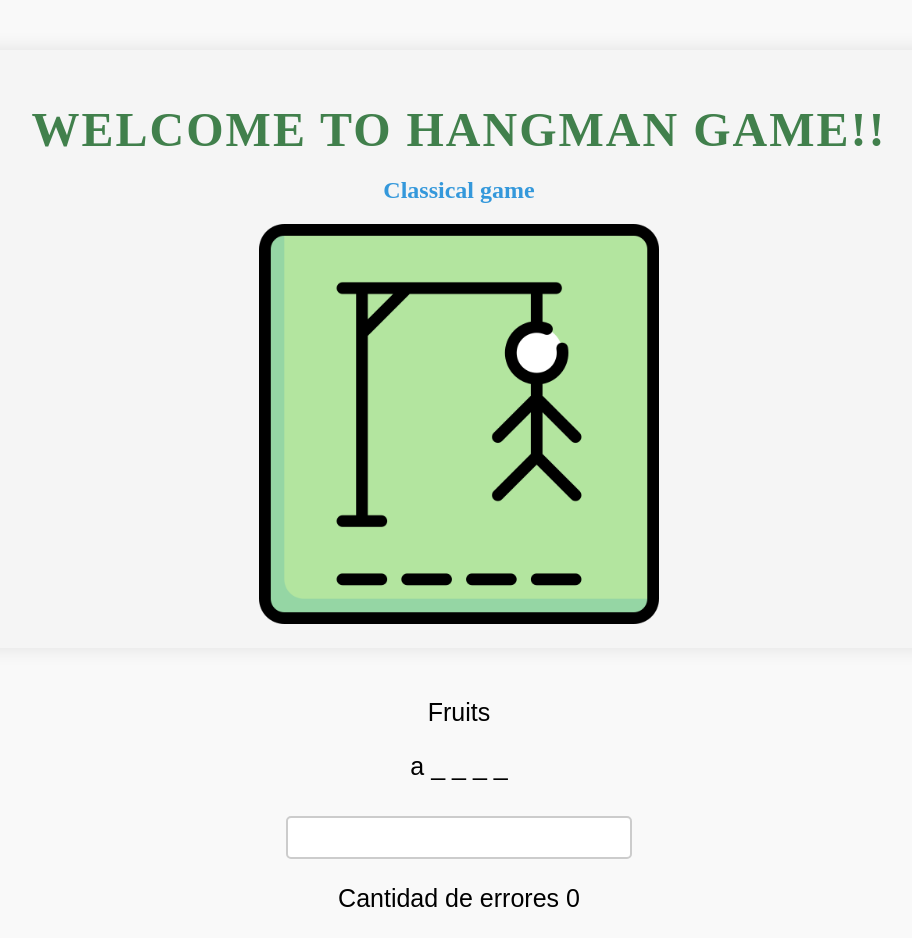
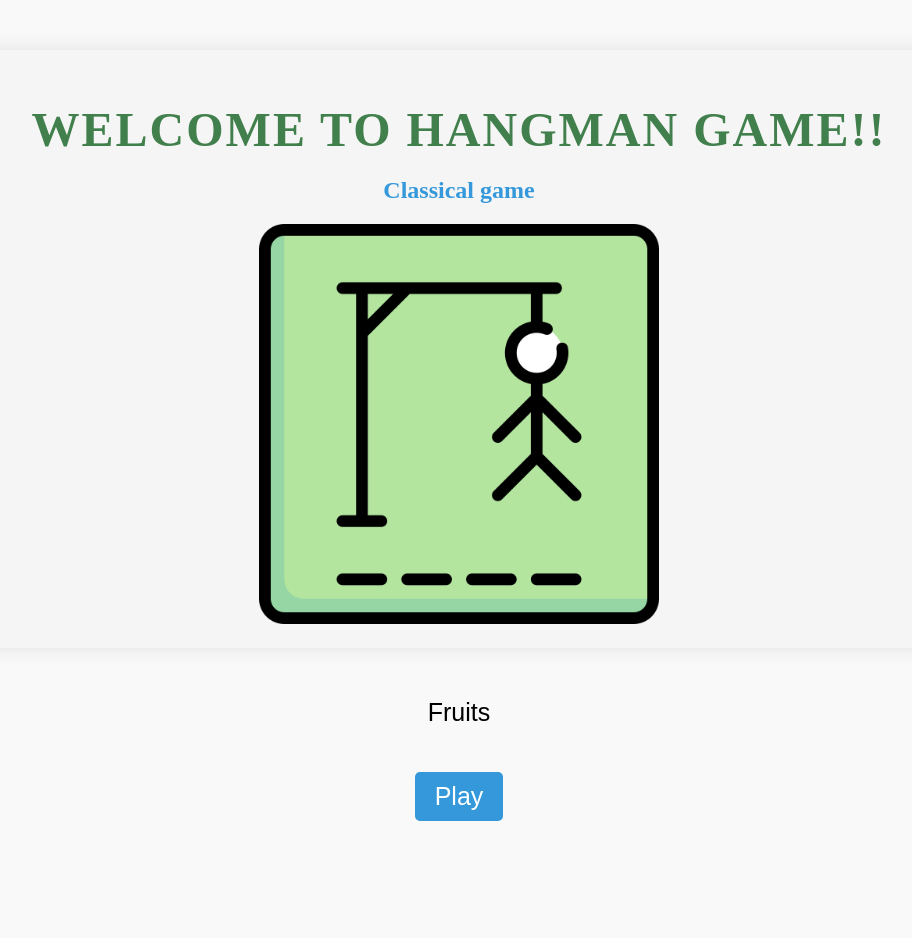
Before and after one commit to liliasoto/hangman, a React (Vite) app: page / in a window 1280 px wide. Shown: the whole page, without its empty margins (181-1093 px from the left). After the commit the page ends 821 px from the top, so only its background shows below. Built offline with nearby package versions, Linux system fonts and the light colour scheme; the HTML template or start-up script is replaced by a standard one.

Commit message:
boton play

```diff
--- a/src/components/Hangman.tsx
+++ b/src/components/Hangman.tsx
@@ -7,9 +7,25 @@ interface HangmanProps {
 }
 
 const Hangman = ({words, category}: HangmanProps) => {
+    const [gameStarted, setGameStarted] = useState(false);
     const [selectedWord, setSelectedWord] = useState(words[0]);
     const [guessedLetters, setGuessedLetters] = useState<string[]>([]);
     const [errorCount, setErrorCount] = useState(0);
+
+    const startGame = () => {
+        setGameStarted(true);
+        const randomIndex = Math.floor(Math.random() * words.length);
+        setSelectedWord(words[randomIndex]);
+    };
+
+    if (!gameStarted) {
+        return (
+            <div>
+                <p>{category}</p>
+                <button onClick={startGame}>Play</button>
+            </div>
+        );
+    }
 
     const displayWord = selectedWord.split('').map((letter, index) => {
         console.log("selectedWord: ", selectedWord)
```
